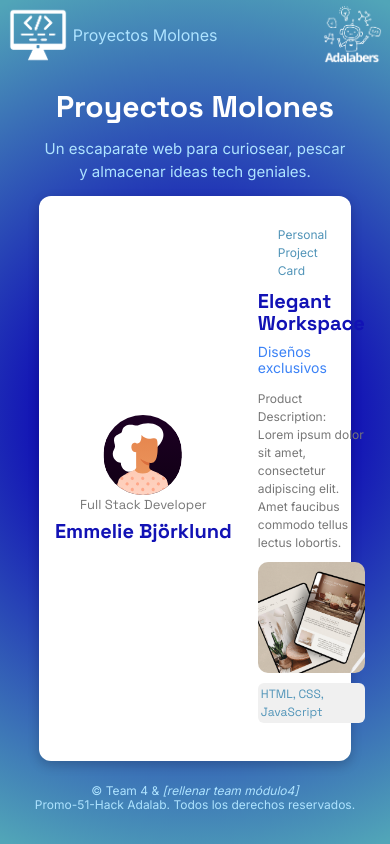
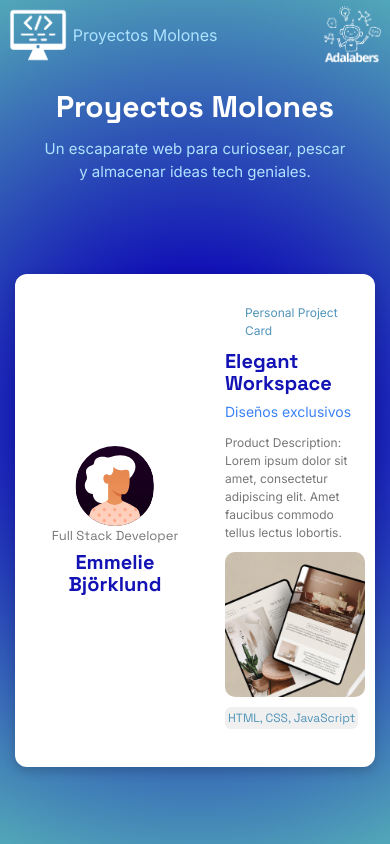
Before and after one commit to josune-mo/project-promo-51-module-3-team-4, a React (Vite) app: page /#/cardpreview in a window 390 px wide. Built offline with nearby package versions, Linux system fonts and the light colour scheme.

Commit message:
responsivePreview

```diff
--- a/src/components/pages/FormPage.jsx
+++ b/src/components/pages/FormPage.jsx
@@ -10,16 +10,19 @@ function FormPage({ formData, setFormData }) {
       <BtnListProjects />
 
       <section className="formPageStyle">
+        <div className="leftContent">
           <CardPreview
             formData={formData}
             setFormData={setFormData}
-          className="leftContent"
           />
+        </div>
+        <div className="rightContent">
           <Form
             formData={formData}
             setFormData={setFormData}
-          className="rightContent"
           />
+        </div>
+
       </section>
     </>
   );
--- a/src/components/pages/Landing.jsx
+++ b/src/components/pages/Landing.jsx
@@ -126,7 +126,7 @@ function Landing() {
     <>
       <BtnNewProject />
 
-      <section className="team-section">
+      <section className="team-section landingPage">
         <div className="cards-flex">
           {team.map((member, index) => (
             <TeamCard key={index} {...member} />
--- a/src/styles/_buttons.scss
+++ b/src/styles/_buttons.scss
@@ -16,6 +16,7 @@
   overflow: hidden;
   transition: color 0.3s ease;
   box-shadow: 0 4px 8px rgba(0, 0, 0, 0.2);
+  margin-block: 20px;
 
   &:hover {
     background: linear-gradient(
--- a/src/styles/_layout.scss
+++ b/src/styles/_layout.scss
@@ -62,26 +62,27 @@
 
 
 //FORM PAGE
+
 .formPageStyle {
     display: flex;
     flex-direction: column;
     align-items: center;
+    justify-content: center;
 
     @media (min-width: 1024px) {
-        flex-direction: row;
+        display: grid;
+        grid-template-columns: 4fr 2fr;
+        padding-right: 30px;
         justify-content: center;
-        gap: 20px;
+        align-items: center;
+        width: fit-content;
     }
 }
 
-.leftContent {
-    @media (min-width: 1024px) {
-        width: 70%;
-    }
+.leftContent,
+.rightContent {
+    width: 100%;
+    display: flex;
+    align-items: center;
+    justify-content: center;
 }
-
-.rightContent {
-    @media (min-width: 1024px) {
-        width: 30%;
-    }
-}
--- a/src/styles/components/_cardStyle.scss
+++ b/src/styles/components/_cardStyle.scss
@@ -14,17 +14,26 @@
   }
 }
 
+.landingPage .cardStyle {
+  max-width: 450px;
+}
 
 // CLASSES --> TeamCard-TeamCard.jsx
 .cardStyle {
   display: flex;
+  //flex-direction: column; --> cuando es muy pequeño
   align-items: center;
   background-color: white;
   color: vars.$color-background;
   border-radius: 12px;
   box-shadow: 0 4px 12px rgba(0, 0, 0, 0.2);
-  max-width: 450px;
   transition: transform 0.3s ease;
+  overflow: hidden; // para que no se salga el contenido
+  text-overflow: ellipsis;
+  width: 100%;
+
+
+
 
   &:hover {
     transform: scale(1.03);
@@ -37,6 +46,7 @@
     text-align: center;
     padding: 1rem;
     flex-shrink: 0;
+    max-width: 200px;
   }
 
   &__profile-pic {
@@ -52,11 +62,15 @@
     color: #777;
     margin-bottom: 5px;
     font-family: vars.$font-primary;
+    overflow: hidden;
+    text-overflow: ellipsis;
   }
 
   &__name {
     font-size: 20px;
     font-family: vars.$font-primary;
+    overflow: hidden;
+    text-overflow: ellipsis;
   }
 
   &__content {
@@ -141,14 +155,15 @@
 //CLASES --> functions-CardPreview.jsx
 .cardPreviewLayout {
   display: flex;
+  flex: 1;
   flex-direction: column;
-  min-height: 70vh;
+  align-items: center;
+  justify-content: center;
+  width: 100%;
+  height: 80vh;
+
 }
-@media (min-width: 2500px){
-  .cardPreviewLayout {
-   min-height: 80vh;
-  }
-}
+
 
 .cardPreviewMain {
   flex-grow: 1;
@@ -158,14 +173,10 @@
 }
 
 .styleCardPreview {
-  width: 80%;
-  max-width: 320px;
+  max-width: 80%;
+  min-width: 360px;
 }
-@media (min-width: 768px) {
-  .styleCardPreview {
-   max-width: 500px;
-}
-}
+
 //CLASES --> refactorcomponent - Para actualizar las fotos que suba la usuaria
 
 .get-avatar__preview {
--- a/src/styles/components/_form.scss
+++ b/src/styles/components/_form.scss
@@ -17,7 +17,7 @@
           rgba(18, 18, 181, 1) 30%,
           rgba(81, 165, 184, 1) 90%
         );
-        max-width: 450px;
+        max-width: 500px;
         display: flex;
         flex-direction: column;
         align-items: center;
```
Lines whose indentation alone changed are shown as unchanged.
